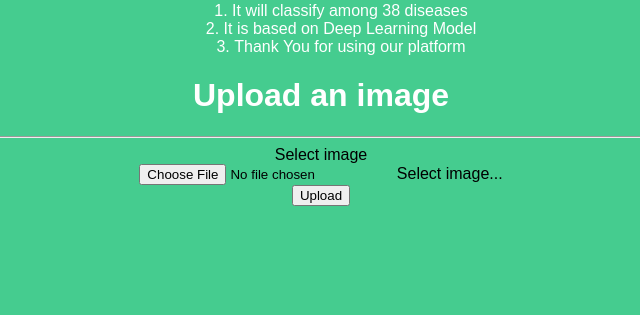
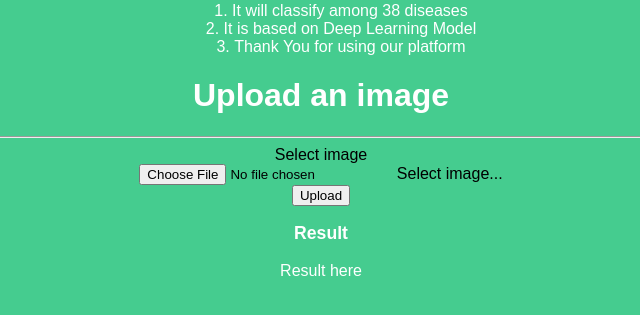
Before and after one commit to VIKGO123/Plant_Disease_Recoginition, a Flask app: page / in a window 1280 px wide. Shown: the part 150-465 px from the top of the page, without its empty margins (319-959 px from the left). Run offline with Flask 2, Linux system fonts and the light colour scheme.

Commit message:
Update index.html

```diff
--- a/templates/index.html
+++ b/templates/index.html
@@ -40,6 +40,10 @@
         <button type="submit" class="btn btn-primary">Upload</button>
 
       </form>
+        <div id="result">
+                <h3>Result</h3>
+                <p>Result here</p>
+            </div>
 
     </div>
   </div>
```
